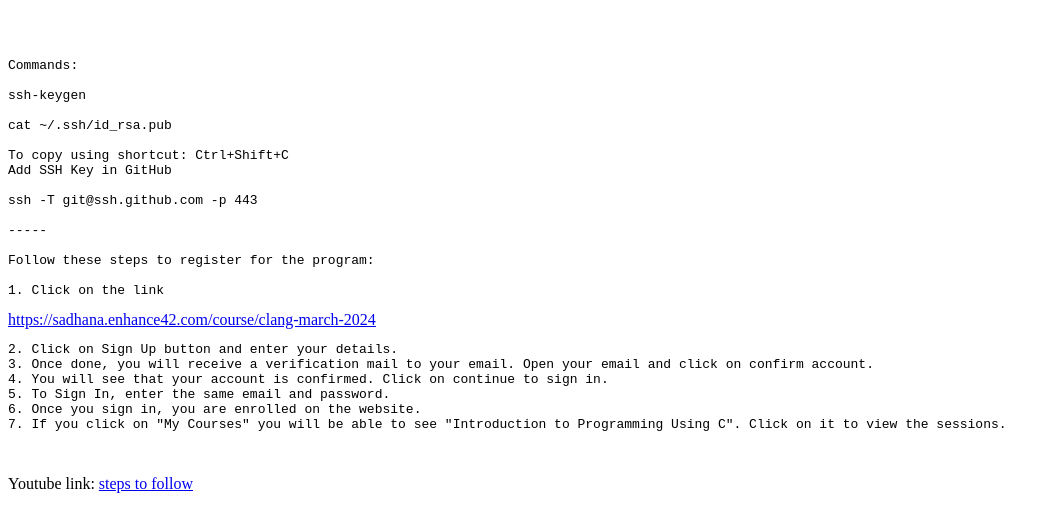
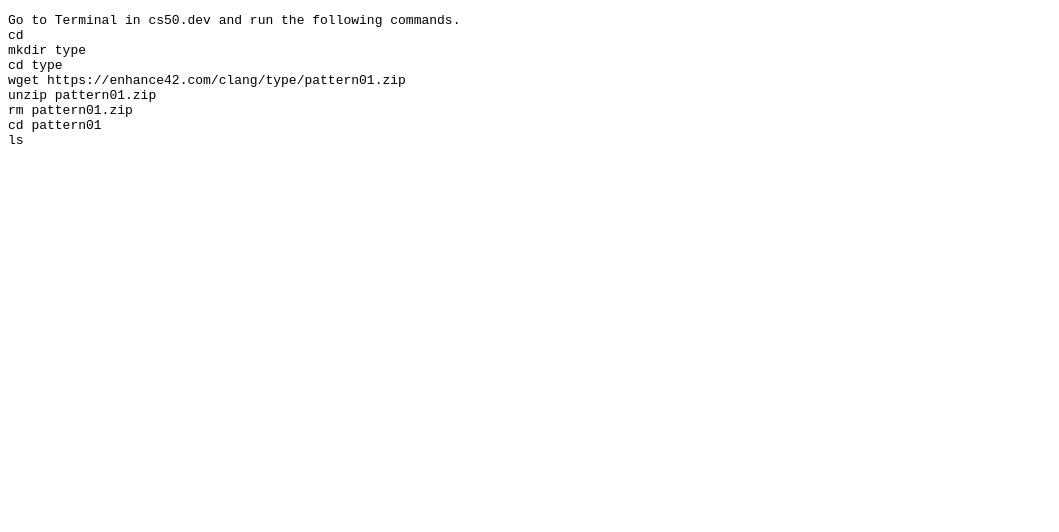
Before and after one commit to nsrit42/website, a plain HTML site: page docs/cmd/index.html in a window 1280 px wide. Shown: the whole page, without its empty margins (0-1059 px from the left). Drawn offline with Linux system fonts and the light colour scheme.

Commit message:
updated steps

```diff
--- a/docs/cmd/index.html
+++ b/docs/cmd/index.html
@@ -7,34 +7,16 @@
 </head>
 <body>
     <pre>
+Go to Terminal in cs50.dev and run the following commands.
+cd
+mkdir type
+cd type
+wget https://enhance42.com/clang/type/pattern01.zip
+unzip pattern01.zip
+rm pattern01.zip
+cd pattern01
+ls
+    </pre>
 
-
-
-Commands:
-
-ssh-keygen
-
-cat ~/.ssh/id_rsa.pub
-
-To copy using shortcut: Ctrl+Shift+C
-Add SSH Key in GitHub
-
-ssh -T git@ssh.github.com -p 443
-
------
-
-Follow these steps to register for the program:
-
-1. Click on the link</pre><a href="https://sadhana.enhance42.com/course/clang-march-2024">https://sadhana.enhance42.com/course/clang-march-2024</a>
-<pre>
-2. Click on Sign Up button and enter your details.
-3. Once done, you will receive a verification mail to your email. Open your email and click on confirm account.
-4. You will see that your account is confirmed. Click on continue to sign in.
-5. To Sign In, enter the same email and password.
-6. Once you sign in, you are enrolled on the website.
-7. If you click on "My Courses" you will be able to see "Introduction to Programming Using C". Click on it to view the sessions.
-
-    </pre>
-Youtube link: <a href="https://youtu.be/k57pr3mpLFc?si=aariw_Qc8Bc087Kz">steps to follow</a>
-</body>
+    </body>
 </html>
```
